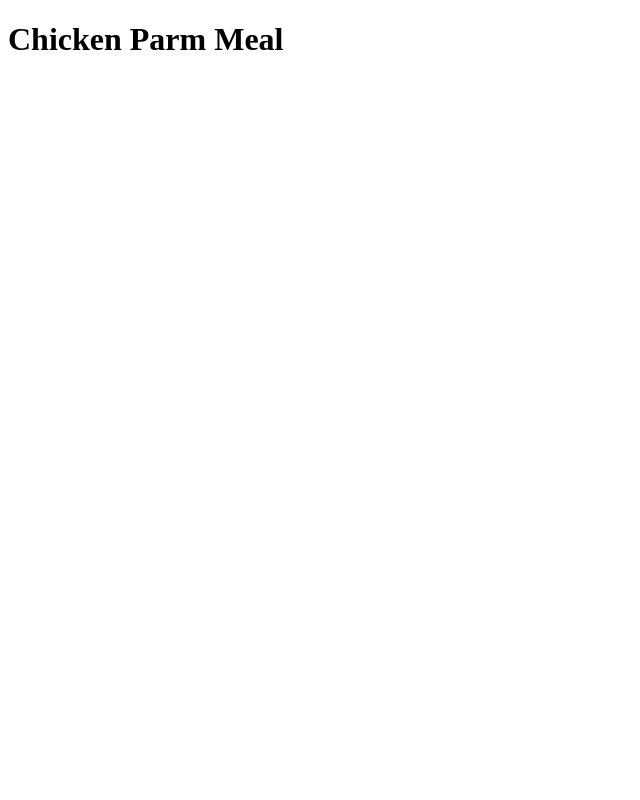
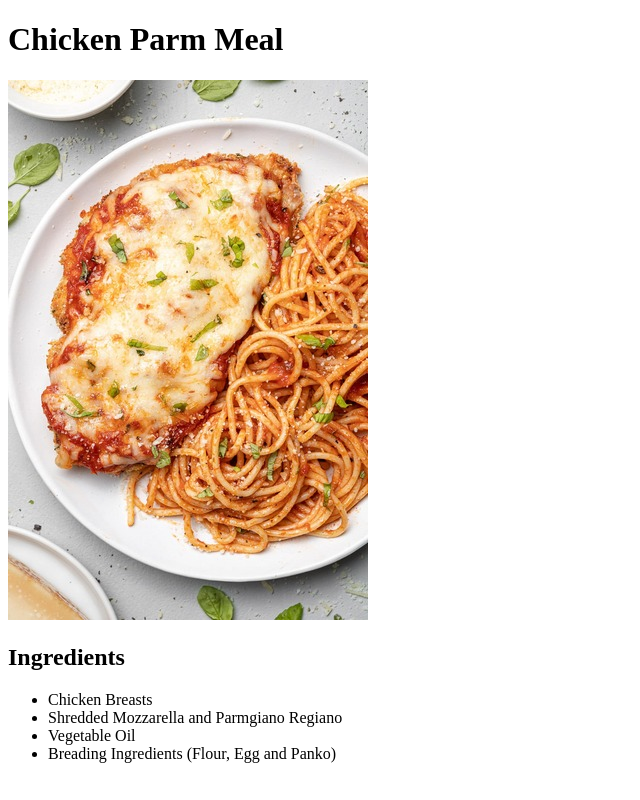
Before and after one commit to offwhitechicago/odin-recipes, a plain HTML site: page recipes/chickenparm.html in a window 1280 px wide. Shown: the whole page, without its empty margins (0-640 px from the left). Drawn offline with Linux system fonts and the light colour scheme.

Commit message:
Sorted chickenparm.html and filled it out
Sorted the first recipe page into the recipes and filled out the unordered list
of ingredients

```diff
--- a/chickenparm.html
+++ b/recipes/chickenparm.html
@@ -8,5 +8,13 @@
 </head>
 <body>
     <h1>Chicken Parm Meal</h1>
+    <img src="../images/parm.jpg"/>
+    <h2>Ingredients</h2>
+    <ul>
+        <li>Chicken Breasts</li>
+        <li>Shredded Mozzarella and Parmgiano Regiano</li>
+        <li>Vegetable Oil</li>
+        <li>Breading Ingredients (Flour, Egg and Panko)</li>
+    </ul>
 </body>
 </html>
```
Also changed, not shown: index.html (+1 -0 lines), images/parm.jpg (added).
